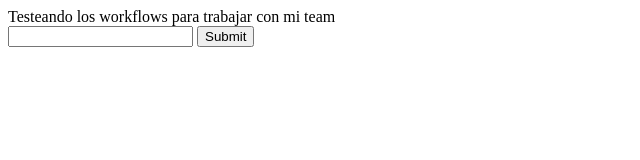
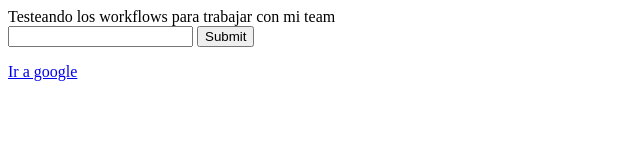
Before and after one commit to testingas/Workflows, a plain HTML site: page web/index.html in a window 1280 px wide. Shown: the full height of the page, 0-640 px from the left. Drawn offline with Linux system fonts and the light colour scheme.

Commit message:
Añadi un hipervinculo a google

```diff
--- a/web/index.html
+++ b/web/index.html
@@ -11,5 +11,8 @@
         <input type="password" name="contraseña">
         <input type="submit">
     </form>
+        <div>
+            <a href="www.google.com">Ir a google</a>
+        </div>
 </body>
 </html>
```
Also changed, not shown: 1 other file.
